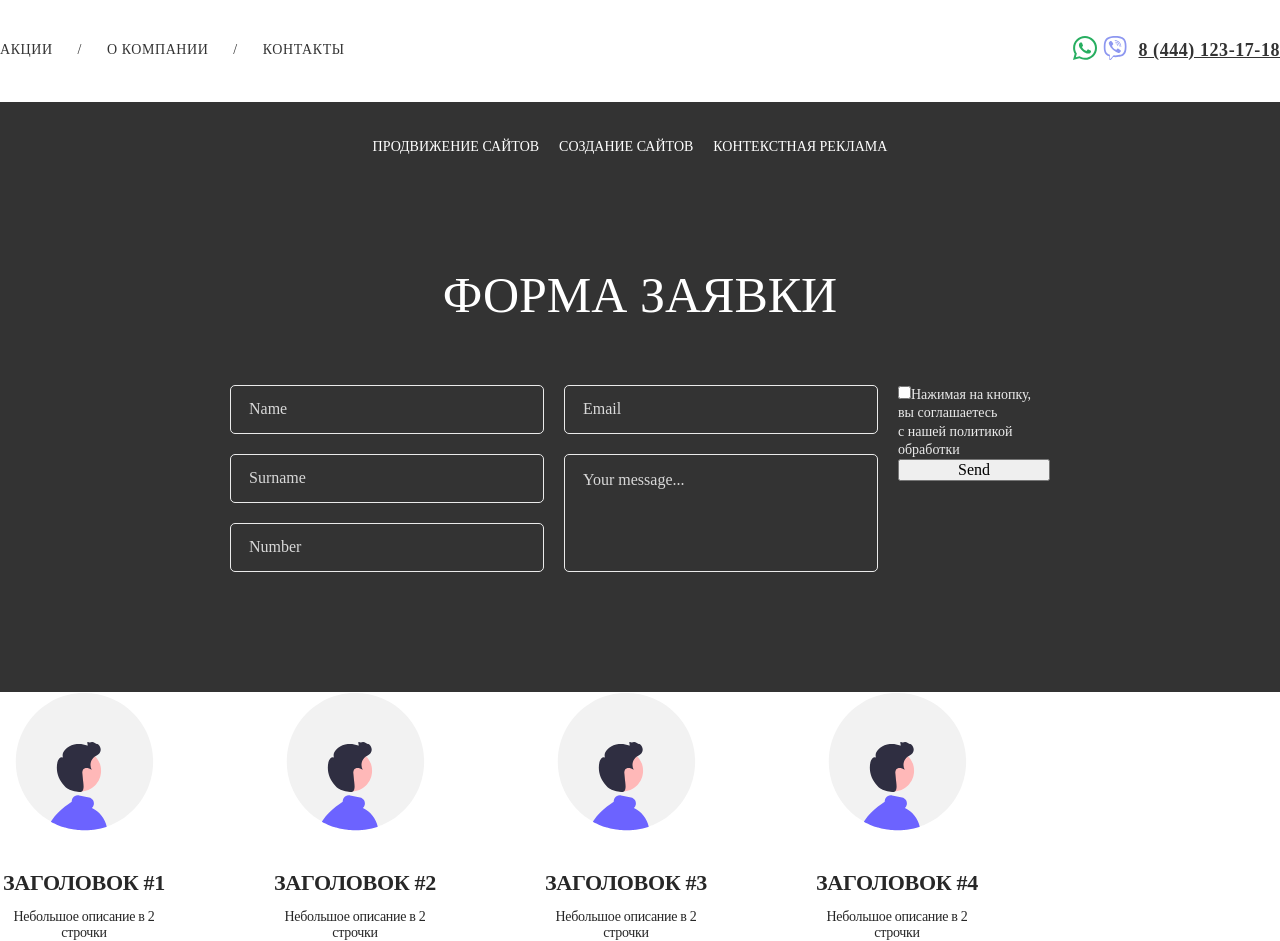
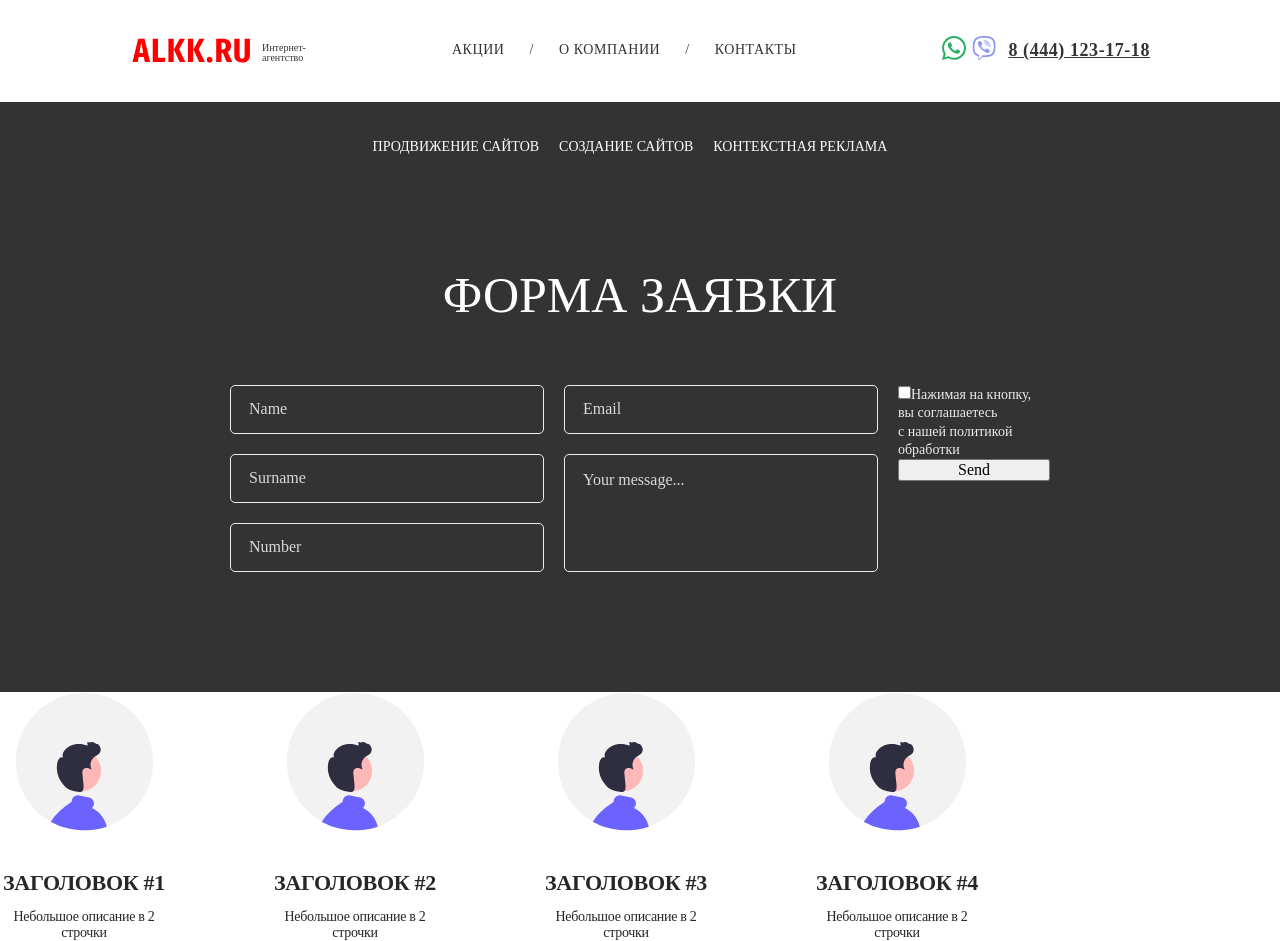
Before and after one commit to barometer-js/internet-advertising, a React (Create React App) app: page / in a window 1280 px wide. Built offline with nearby package versions, Linux system fonts and the light colour scheme.

Commit message:
added logo

```diff
--- a/src/components/Logo/Logo.js
+++ b/src/components/Logo/Logo.js
@@ -0,0 +1,35 @@
+import { Icon } from '../Icon';
+import { getStyles } from '../../layout/layout';
+import styled from 'styled-components';
+
+const HeaderIcon = styled.a`
+  display: flex;
+  align-items: end;
+  .logo {
+    width: 122px;
+    height: 25px;
+    fill: red;
+  }
+  p {
+    font-weight: 500;
+    font-size: 10px;
+    line-height: 1;
+    color: #333333;
+    margin-left: 10px;
+  }
+`;
+
+function HeaderLogo() {
+  return (
+    <div>
+      <HeaderIcon>
+        <Icon className="logo" iconName="logo" />
+        <p>
+          Интернет- <br /> агентство
+        </p>
+      </HeaderIcon>
+    </div>
+  );
+}
+
+export default HeaderLogo;
--- a/src/components/TopNavigation/TopNavigation.js
+++ b/src/components/TopNavigation/TopNavigation.js
@@ -1,5 +1,7 @@
 import HeaderContacts from '../Contacts/HeaderContacts';
 import styled from 'styled-components';
+import HeaderLogo from '../Logo/Logo';
+import { Container } from '../Container/Container';
 const NavWrapper = styled.div`
   display: flex;
   justify-content: space-between;
@@ -37,7 +39,9 @@ const NavList = styled.ul`
 
 function TopNavigation() {
   return (
+    <Container>
       <NavWrapper>
+        <HeaderLogo />
         <nav>
           <NavList>
             <li>
@@ -53,6 +57,7 @@ function TopNavigation() {
         </nav>
         <HeaderContacts />
       </NavWrapper>
+    </Container>
   );
 }
 
```
Also changed, not shown: src/images/icons/logo.svg, src/images/icons/logoHeader.svg (added). Lines whose indentation alone changed are shown as unchanged.
